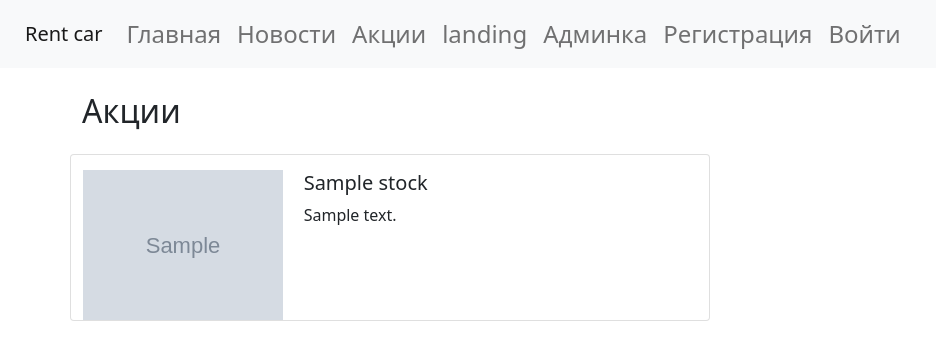
After one commit to suraikin-ilya/django, a Django app: template rent_car/rent_car/templates/index/stock.html in a window 1280 px wide. The commit adds this page. Shown: the top 360 px of the page, without its empty margins (0-936 px from the left). Run offline with Django 3.2, Linux system fonts and the light colour scheme; the template is opened without the code that fills it: most values are stand-ins (such as "Sample title", 1, 10 or a date in 2020); grey boxes marked "Sample" are stand-in pictures; parts of the project's set-up code (start-up, migrations or seed data) failed here and were passed over.

Commit message:
add stock and news

```diff
--- a/rent_car/main/urls.py
+++ b/rent_car/main/urls.py
@@ -11,5 +11,7 @@ urlpatterns = [
     path('register/', RegisterUser.as_view(), name='register'),
     path('login/', LoginUser.as_view(), name='login'),
     path('logout/', logout_user, name='logout'),
-    path('order_car/', views.order_car, name='order_car')
+    path('order_car/', views.order_car, name='order_car'),
+    path('news/', views.news, name='news'),
+    path('stock/', views.stock, name='stock')
 ]
--- a/rent_car/rent_car/templates/index/base.html
+++ b/rent_car/rent_car/templates/index/base.html
@@ -20,6 +20,12 @@
     <ul class="navbar-nav mr-auto">
       <li class="nav-item active">
         <a class="nav-link" href="{% url 'index' %}">Главная<span class="sr-only"></span></a>
+      </li>
+        <li class="nav-item">
+        <a class="nav-link" href="{% url 'news' %}">Новости</a>
+      </li>
+        <li class="nav-item">
+        <a class="nav-link" href="{% url 'stock' %}">Акции</a>
       </li>
       <li class="nav-item">
         <a class="nav-link" href="{% url 'landing' %}">landing</a>
--- /dev/null
+++ b/rent_car/rent_car/templates/index/stock.html
@@ -0,0 +1,24 @@
+{% extends 'index/base.html' %}
+{% block title %} Акции {%endblock%}
+{% block main %}
+    <div class='container mt-4'>
+        <h2>Акции</h2>
+        <div class='row mt-4'>
+            {% for stock in stock %}
+                <div class="card mb-3" style="max-width: 640px; margin-right: 10px;">
+                  <div class="row g-0">
+                    <div class="col-md-4">
+                      <img style="max-width: 200px;margin-top: 15px" src="{{stock.stock_photo_url}}"  alt="">
+                    </div>
+                    <div class="col-md-8">
+                      <div class="card-body">
+                        <h5 class="card-title">{{stock.stock_title}}</h5>
+                        <p class="card-text">{{stock.stock_text}}</p>
+                      </div>
+                    </div>
+                  </div>
+                </div>
+            {% endfor %}
+        </div>
+    </div>
+{% endblock %}
```
Also changed, not shown: rent_car/main/views.py (+10 -0 lines), rent_car/rent_car/templates/index/news.html (added, +24 -0 lines), rent_car/db.sqlite3.
